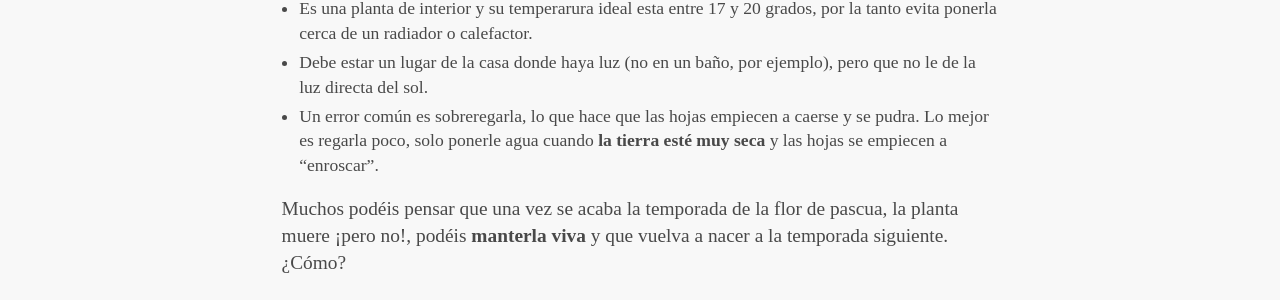
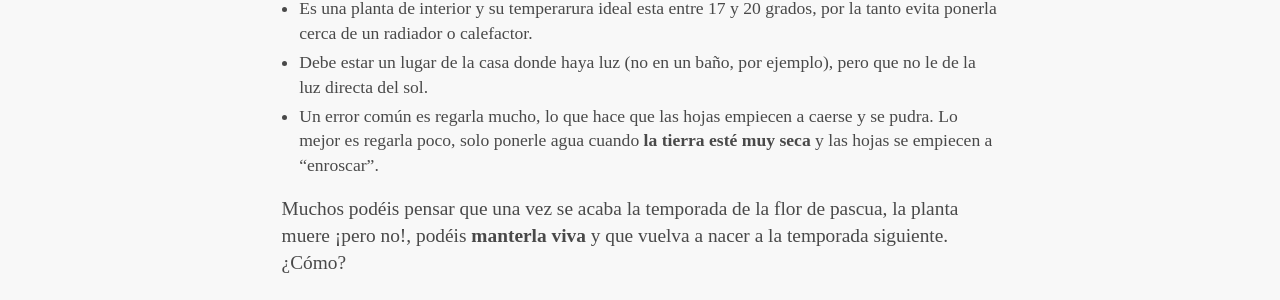
Before and after one commit to keyvanakbary/ramosilvestre.com, a Jekyll site: the page built from src/_posts/2017-12-17-como-cuidar-la-flor-de-pascua.md, in a window 1280 px wide and 900 px high, scrolled down 1707 px. Shown: the part 154-454 px from the top of the window. Built offline with Jekyll 4.4.1, drawn with Linux system fonts in a browser that asks for light colours; some web fonts are replaced.

Commit message:
Update 2017-12-17-como-cuidar-la-flor-de-pascua.md

```diff
--- a/src/_posts/2017-12-17-como-cuidar-la-flor-de-pascua.md
+++ b/src/_posts/2017-12-17-como-cuidar-la-flor-de-pascua.md
@@ -21,7 +21,7 @@ Es cierto, que un cuidado inapropiado de esta planta hace que muera muy pronto,
 
 - Es una planta de interior y su temperarura ideal esta entre 17 y 20 grados, por la tanto evita ponerla cerca de un radiador o calefactor.
 - Debe estar un lugar de la casa donde haya luz (no en un baño, por ejemplo), pero que no le de la luz directa del sol.
-- Un error común es sobreregarla, lo que hace que las hojas empiecen a caerse y se pudra. Lo mejor es regarla poco, solo ponerle agua cuando **la tierra esté muy seca** y las hojas se empiecen a "enroscar".
+- Un error común es regarla mucho, lo que hace que las hojas empiecen a caerse y se pudra. Lo mejor es regarla poco, solo ponerle agua cuando **la tierra esté muy seca** y las hojas se empiecen a "enroscar".
 
 Muchos podéis pensar que una vez se acaba la temporada de la flor de pascua, la planta muere ¡pero no!, podéis **manterla viva** y que vuelva a nacer a la temporada siguiente. ¿Cómo?
 
```
